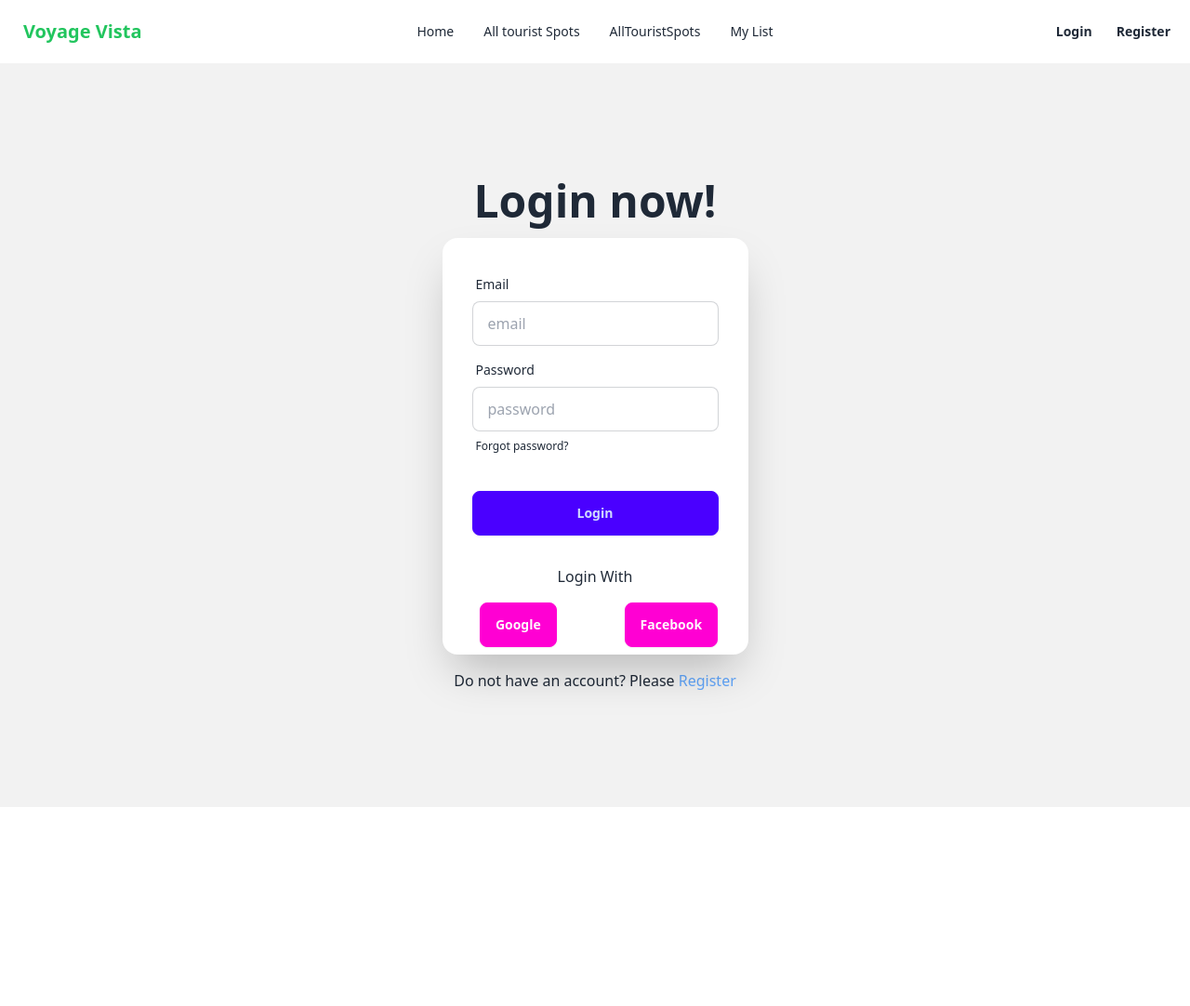
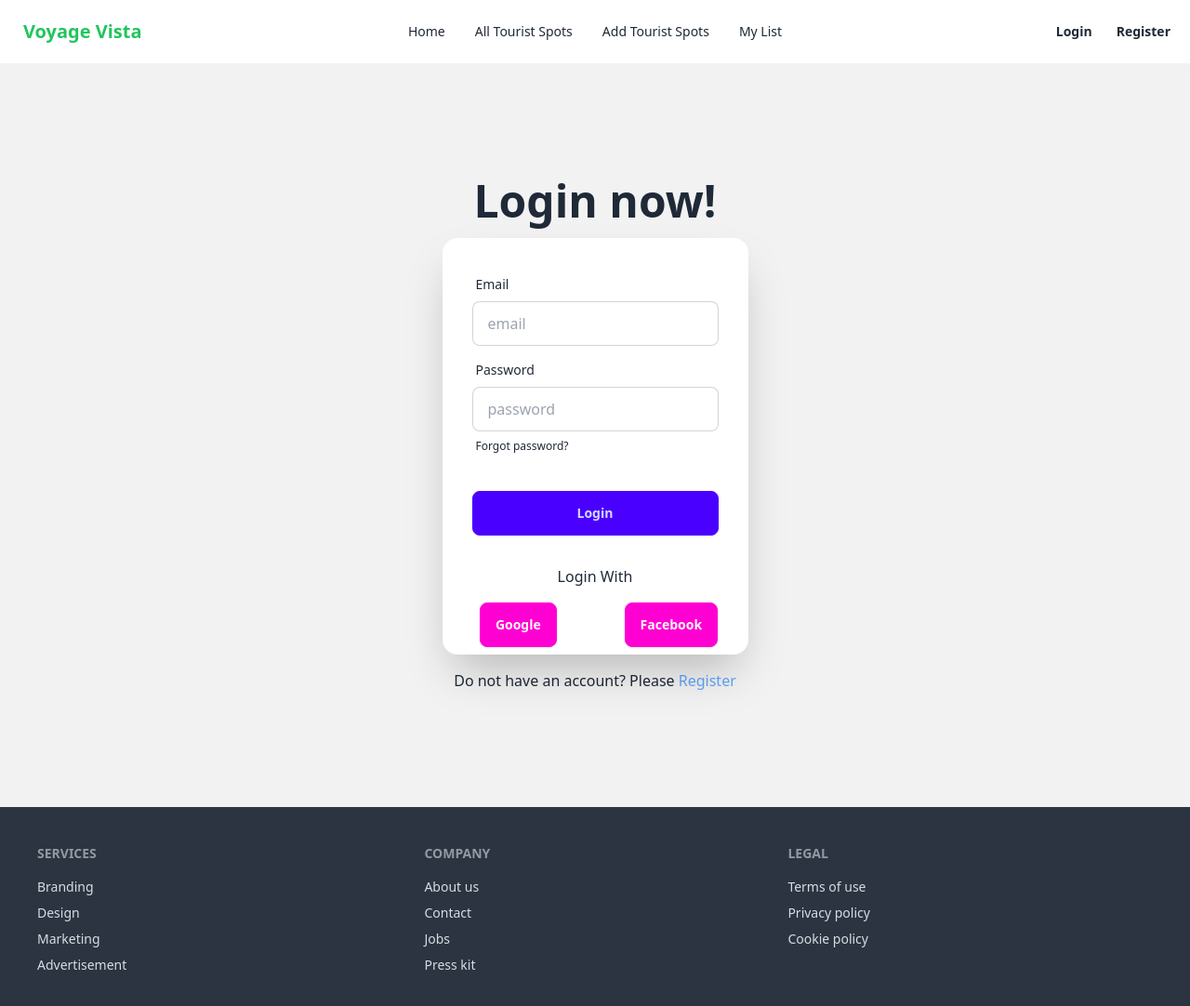
Before and after one commit to Faisal778/voyage-vista-client, a React (Vite) app: page /login in a window 1280 px wide. Shown: the top 1082 px of the page at 93% size. Before the commit the page ends 868 px from the top, so only its background shows below. Built offline with nearby package versions, Linux system fonts and the light colour scheme; no server answers.

Commit message:
added private route

```diff
--- a/src/Root.jsx
+++ b/src/Root.jsx
@@ -2,6 +2,7 @@ import React from 'react';
 import { Outlet } from 'react-router-dom';
 import AuthProvider from './pages/AuthProvider';
 import Navbar from './components/Navbar';
+import Footer from './components/Footer'
 
 
 const Root = () => {
@@ -10,7 +11,7 @@ const Root = () => {
             <Navbar></Navbar>
             <AuthProvider></AuthProvider>
             <Outlet></Outlet>
-
+            <Footer></Footer>
         </div>
     );
 };
--- /dev/null
+++ b/src/components/Footer.jsx
@@ -0,0 +1,32 @@
+import React from "react";
+
+const Footer = () => {
+  return (
+    <div>
+      <footer className="footer p-10 bg-neutral text-neutral-content">
+  <nav>
+    <h6 className="footer-title">Services</h6>
+    <a className="link link-hover">Branding</a>
+    <a className="link link-hover">Design</a>
+    <a className="link link-hover">Marketing</a>
+    <a className="link link-hover">Advertisement</a>
+  </nav>
+  <nav>
+    <h6 className="footer-title">Company</h6>
+    <a className="link link-hover">About us</a>
+    <a className="link link-hover">Contact</a>
+    <a className="link link-hover">Jobs</a>
+    <a className="link link-hover">Press kit</a>
+  </nav>
+  <nav>
+    <h6 className="footer-title">Legal</h6>
+    <a className="link link-hover">Terms of use</a>
+    <a className="link link-hover">Privacy policy</a>
+    <a className="link link-hover">Cookie policy</a>
+  </nav>
+</footer>
+    </div>
+  );
+};
+
+export default Footer;
--- a/src/components/Navbar.jsx
+++ b/src/components/Navbar.jsx
@@ -7,9 +7,9 @@ const Navbar = () => {
     const navLinks = <>
 
         <li><NavLink to = '/'>Home</NavLink></li>
-        <li><NavLink to = '/allTouristSpots'>All tourist Spots</NavLink></li>
-        <li><NavLink to = 'addTouristSpot'><AllTouristSpots></AllTouristSpots></NavLink></li>
-        <li><NavLink to = 'myList'>My List</NavLink></li>
+        <li><NavLink to = '/allTouristSpots'>All Tourist Spots</NavLink></li>
+        <li><NavLink to = '/addTouristSpot'>Add Tourist Spots</NavLink></li>
+        <li><NavLink to = '/myList'>My List</NavLink></li>
 
     </>
 
--- a/src/main.jsx
+++ b/src/main.jsx
@@ -16,6 +16,7 @@ import Root from './Root.jsx';
 import AllTouristSpots from './pages/AllTouristSpots.jsx';
 import AddTouristSpot from './pages/AddTouristSpot.jsx';
 import MyList from './pages/MyList.jsx';
+import PrivateRoute from './pages/PrivateRoute.jsx';
 
 
 const router = createBrowserRouter([
@@ -42,11 +43,11 @@ const router = createBrowserRouter([
       },
       {
         path: 'addTouristSpot',
-        element: <AddTouristSpot></AddTouristSpot>
+        element: <PrivateRoute><AddTouristSpot></AddTouristSpot></PrivateRoute>
       },
       {
         path : 'myList',
-        element: <MyList></MyList>
+        element:<PrivateRoute> <MyList></MyList></PrivateRoute>
       }
 
 
--- /dev/null
+++ b/src/pages/PrivateRoute.jsx
@@ -0,0 +1,20 @@
+import React from 'react';
+import UseAuth from '../hooks/UseAuth';
+import { Navigate, useLocation } from 'react-router-dom';
+
+const PrivateRoute = ({children}) => {
+    const {user} = UseAuth();
+    const location = useLocation();
+
+
+    if (!user){
+        return <Navigate to='/login' state={location?.pathname || '/home'}></Navigate>
+    }
+    return (
+        <div>
+            {children}
+        </div>
+    );
+};
+
+export default PrivateRoute;
```
